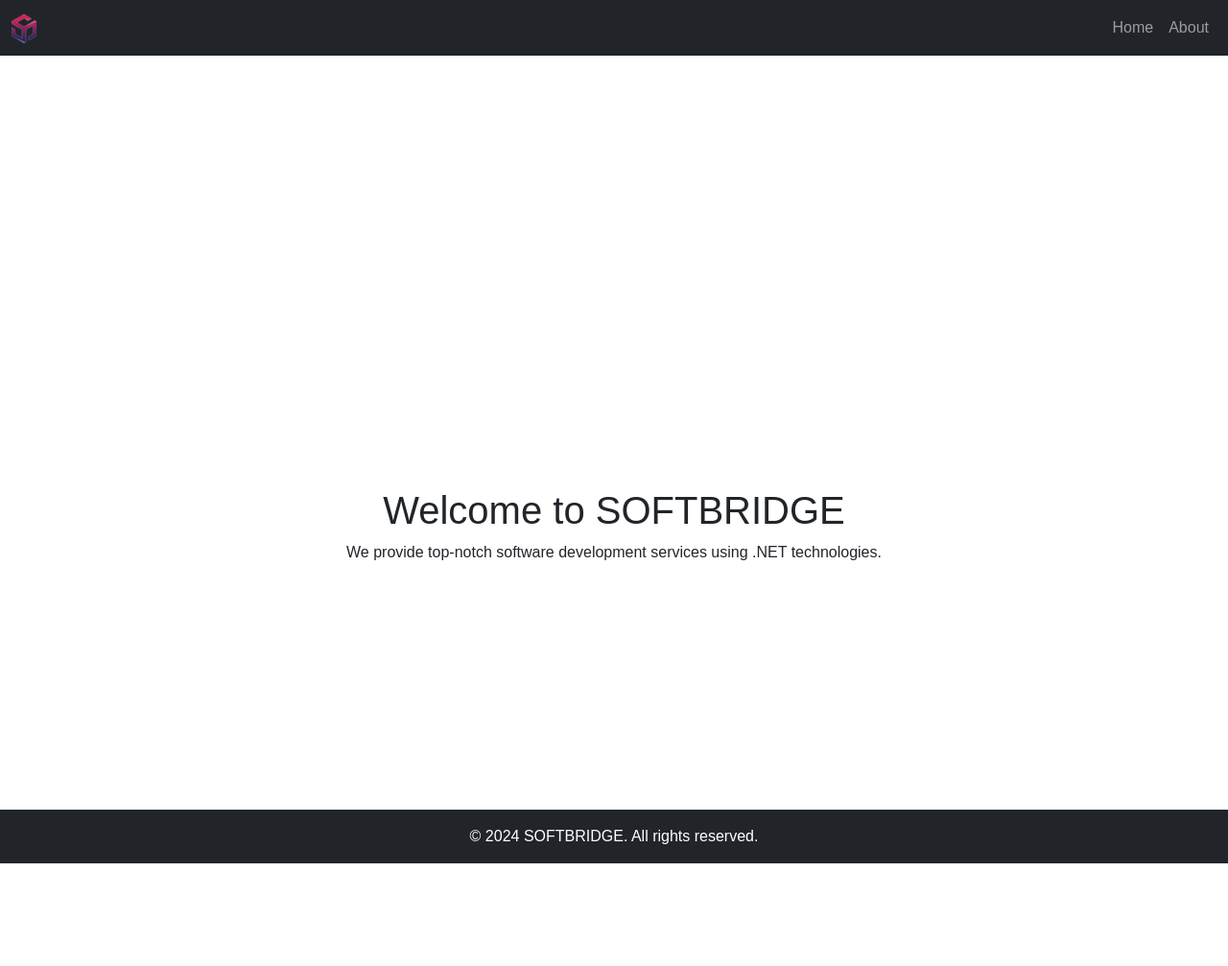
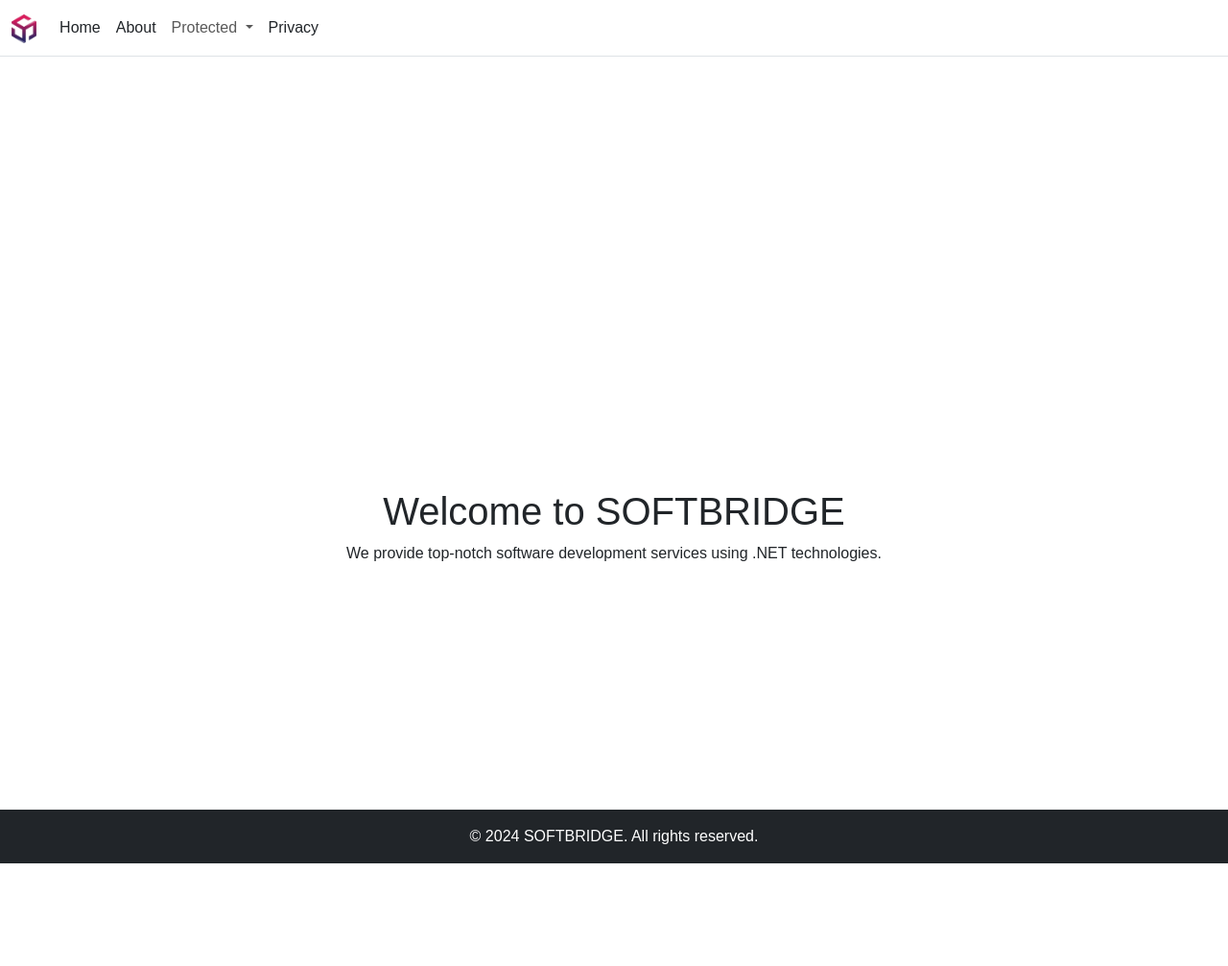
Before and after one commit to mfauziii/softbridge.github.io, a Jekyll site: the page built from index.md, in a window 1280 px wide. Shown: the whole page at 96% size. Built offline with Jekyll 4.4.1, drawn with Linux system fonts in a browser that asks for light colours; nearby versions of some CDN libraries.

Commit message:
Update header.html

```diff
--- a/_includes/header.html
+++ b/_includes/header.html
@@ -1,18 +1,30 @@
-<nav class="navbar navbar-expand-lg navbar-dark bg-dark">
+<nav class="navbar navbar-expand-sm navbar-toggleable-sm navbar-light bg-white border-bottom box-shadow mb-3">
   <div class="container-fluid">
     <a class="navbar-brand" href="/">
       <img src="{{ '/assets/images/logo.png' | relative_url }}" alt="SOFTBRIDGE Logo" height="30">
     </a>
-    <button class="navbar-toggler" type="button" data-bs-toggle="collapse" data-bs-target="#navbarNav" aria-controls="navbarNav" aria-expanded="false" aria-label="Toggle navigation">
+    <button class="navbar-toggler" type="button" data-bs-toggle="collapse" data-bs-target=".navbar-collapse" aria-controls="navbarSupportedContent"
+        aria-expanded="false" aria-label="Toggle navigation">
     	<span class="navbar-toggler-icon"></span>
     </button>
-    <div class="collapse navbar-collapse" id="navbarNav">
-      <ul class="navbar-nav ms-auto">
+    <div class="navbar-collapse collapse d-sm-inline-flex justify-content-between">
+        <ul class="navbar-nav flex-grow-1">
             <li class="nav-item">
-          <a class="nav-link" href="/">Home</a>
+                <a class="nav-link text-dark" href="/">Home</a>
             </li>
             <li class="nav-item">
-          <a class="nav-link" href="/about">About</a>
+                <a class="nav-link text-dark" href="/about">About</a>
+            </li>
+            <li class="nav-item dropdown">
+                <a class="nav-link dropdown-toggle" href="#" role="button" data-bs-toggle="dropdown" aria-expanded="false">
+                    Protected
+                </a>
+                <ul class="dropdown-menu">
+                     <li><hr class="dropdown-divider"></li>
+		</ul>
+             </li>
+             <li class="nav-item">
+                 <a class="nav-link text-dark" asp-area="" asp-page="/Privacy" hydro-link>Privacy</a>
              </li>
         </ul>
      </div>
```
Lines whose indentation alone changed are shown as unchanged.
